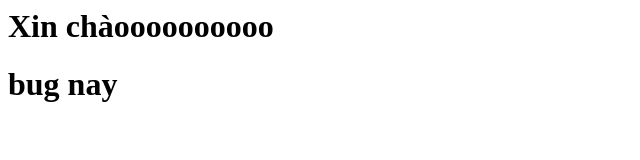
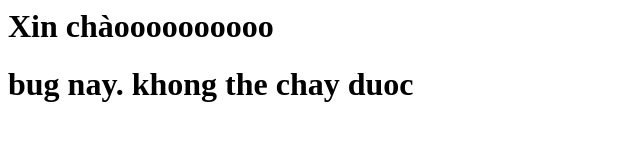
Before and after one commit to LeBinh2411/DemoGitHub, a plain HTML site: page index.html in a window 1280 px wide. Shown: the whole page, without its empty margins (0-640 px from the left). Drawn offline with Linux system fonts and the light colour scheme.

Commit message:
Update index.html

```diff
--- a/index.html
+++ b/index.html
@@ -1,3 +1,3 @@
 <h1>Xin chàoooooooooo</h1>
 
-<h1>bug nay</h1>
+<h1>bug nay. khong the chay duoc</h1>
```
